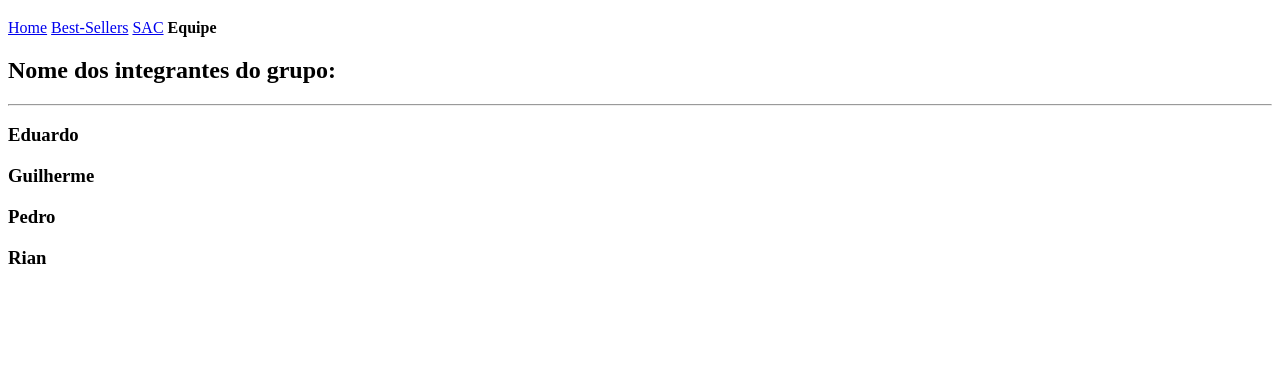
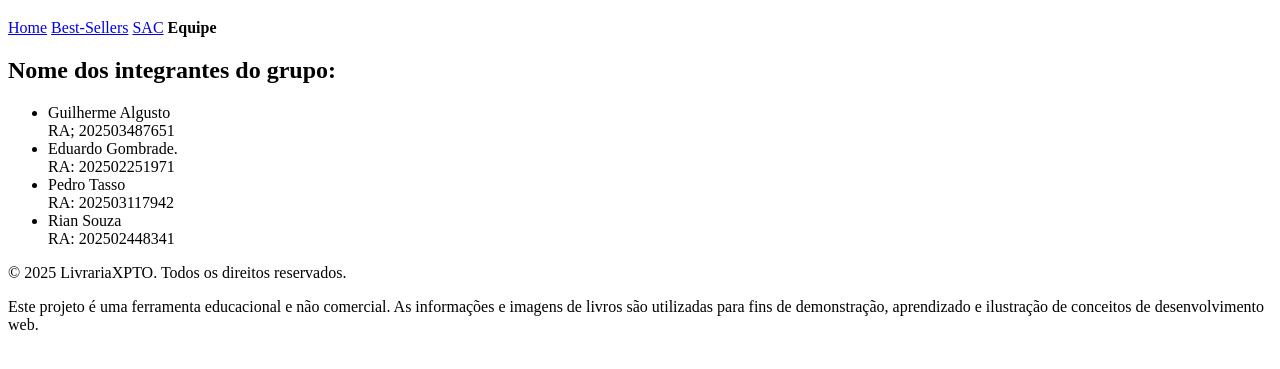
Before and after one commit to GuilhermeVeronesi7/HTML-projeto-2-Sem-2025, a plain HTML site: page equipe.html in a window 1280 px wide. Shown: the part 61-430 px from the top of the page. Drawn offline with Linux system fonts and the light colour scheme.

Commit message:
Alteraçõesedu

```diff
--- a/equipe.html
+++ b/equipe.html
@@ -5,10 +5,9 @@
     <meta name="viewport" content="width=device-width, initial-scale=1.0">
     <title>Equipe</title>
 </head>
+<body>
     <header>
-    <h1>
-        Nome dos desenvolvedores desse web site
-    </h1>
+        <h1>Nome dos desenvolvedores desse web site</h1>
     </header>
         <nav>
             <a href="index.html">Home</a>
@@ -16,13 +15,22 @@
             <a href="sac.html">SAC</a>
             <b>Equipe</b>
         </nav>
-<body>
+        <main>
             <h2>Nome dos integrantes do grupo:</h2>
-    <hr>
-    <h3>Eduardo</h3>
-    <h3>Guilherme</h3>
-    <h3>Pedro</h3>
-    <h3>Rian</h3>
-
+            <ul>
+                <li>Guilherme Algusto <br> RA; 202503487651</li>
+                <li>Eduardo Gombrade. <br> RA: 202502251971</li>
+                <li>Pedro Tasso <br> RA: 202503117942</li>
+                <li>Rian Souza <br> RA: 202502448341</li>
+            </ul>
+        </main>
+            <footer>
+                <p>
+                    © 2025 LivrariaXPTO. Todos os direitos reservados.
+                </p>
+                <p>
+                    Este projeto é uma ferramenta educacional e não comercial. As informações e imagens de livros são utilizadas para fins de demonstração, aprendizado e ilustração de conceitos de desenvolvimento web.
+                </p>
+            </footer>
 </body>
 </html>
```
Also changed, not shown: catalogo.html (+6 -4 lines), index.html (+15 -5 lines), sac.html (added, +44 -0 lines). Lines whose indentation alone changed are shown as unchanged.
